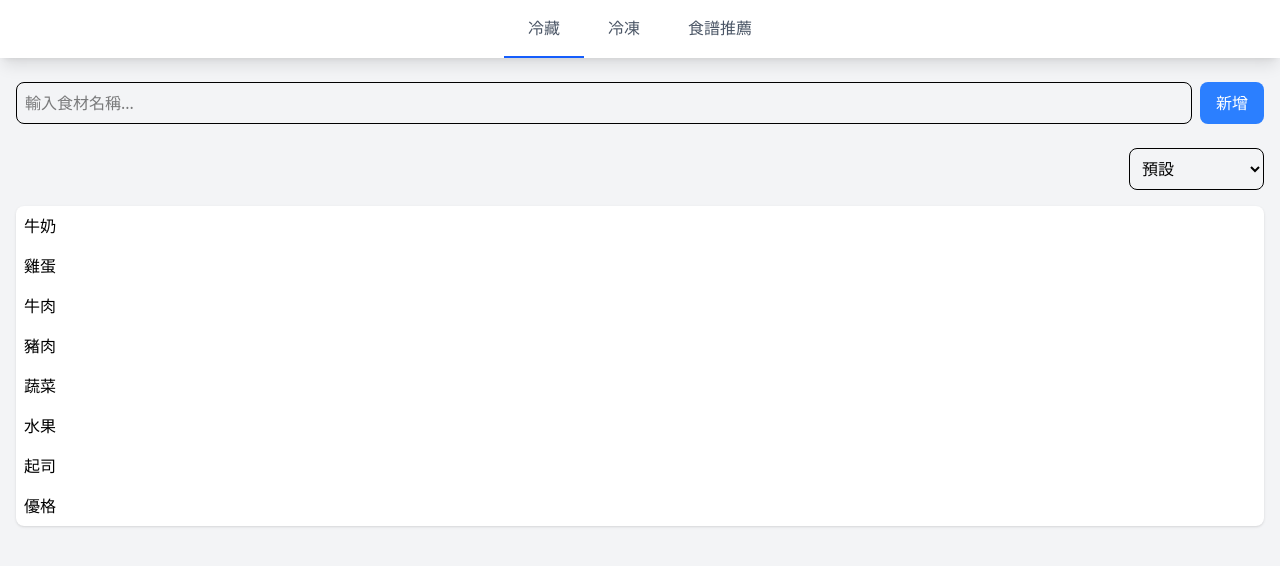
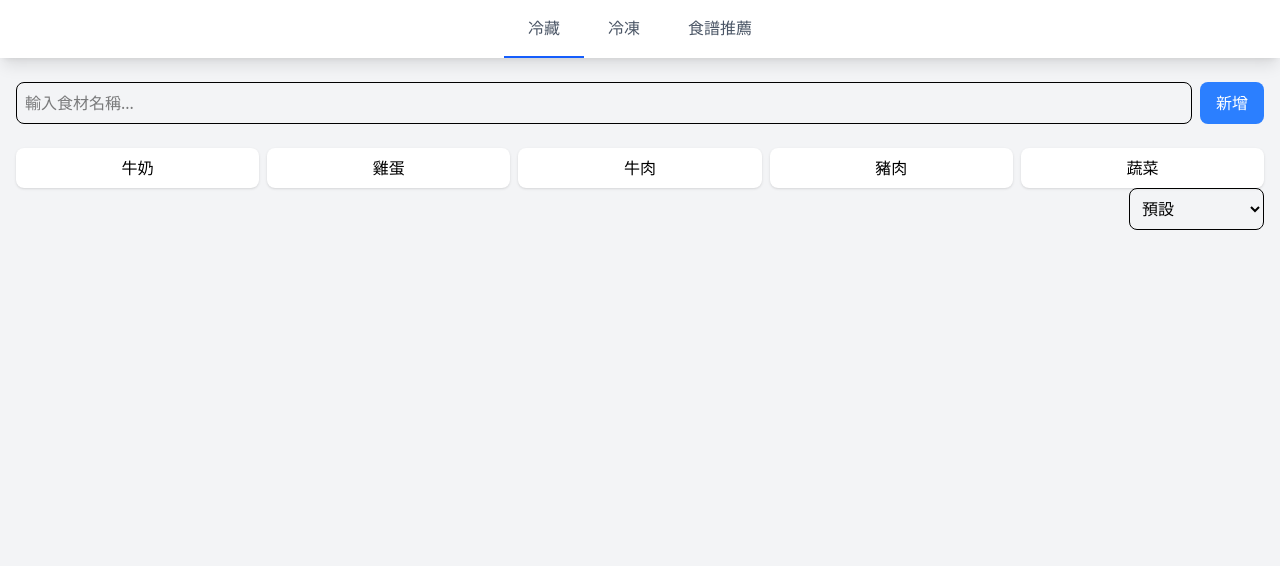
Before and after one commit to kaihg/fridge-crm, a Vue app: page /fridge/fresh in a window 1280 px wide. Shown: the top 566 px of the page. Built offline with nearby package versions, Linux system fonts and the light colour scheme; the HTML template or start-up script is replaced by a standard one.

Commit message:
調整版面

```diff
--- a/src/views/FridgeView.vue
+++ b/src/views/FridgeView.vue
@@ -15,6 +15,19 @@
         新增
       </button>
     </div>
+
+    <div v-if="filteredSuggestions.length > 0" class="mt-2">
+      <div class="grid grid-cols-2 sm:grid-cols-3 md:grid-cols-4 lg:grid-cols-5 gap-2">
+        <div
+          v-for="suggestion in filteredSuggestions.slice(0, 5)"
+          :key="suggestion"
+          @click="selectSuggestion(suggestion)"
+          class="p-2 bg-white rounded-lg shadow hover:bg-gray-100 cursor-pointer text-center"
+        >
+          {{ suggestion }}
+        </div>
+      </div>
+    </div>
     <div class="mb-4 flex justify-end">
       <select
         v-model="sortBy"
@@ -25,17 +38,6 @@
         <option value="date">依入庫日排序</option>
       </select>
     </div>
-    <ul v-if="filteredSuggestions.length > 0" class="mt-2 bg-white rounded-lg shadow">
-      <li
-        v-for="suggestion in filteredSuggestions"
-        :key="suggestion"
-        @click="selectSuggestion(suggestion)"
-        class="p-2 hover:bg-gray-100 cursor-pointer"
-      >
-        {{ suggestion }}
-      </li>
-    </ul>
-
     <div class="grid grid-cols-1 sm:grid-cols-2 lg:grid-cols-3 gap-4">
       <FoodItem
         v-for="item in sortedFoodItems"
```
